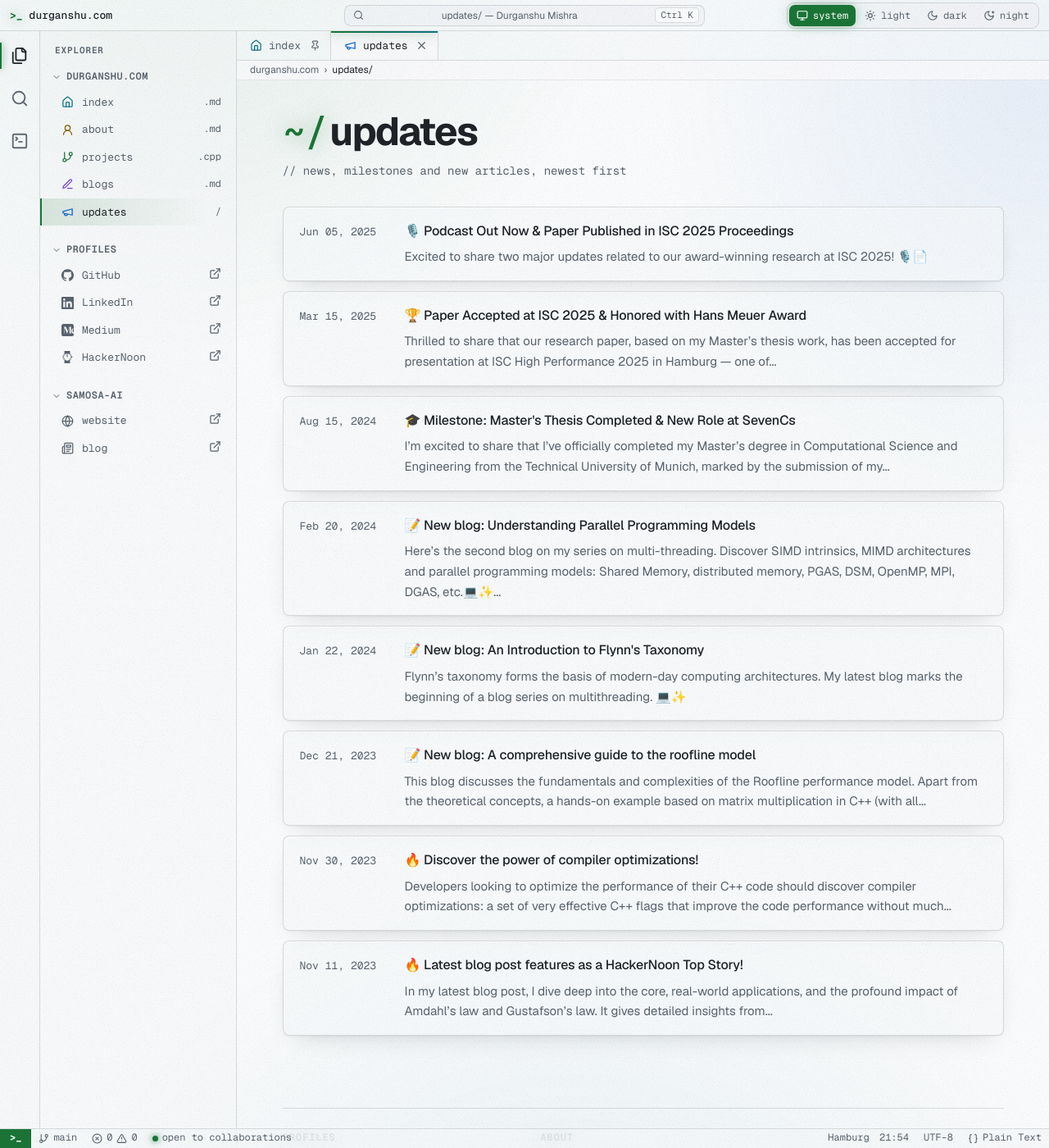
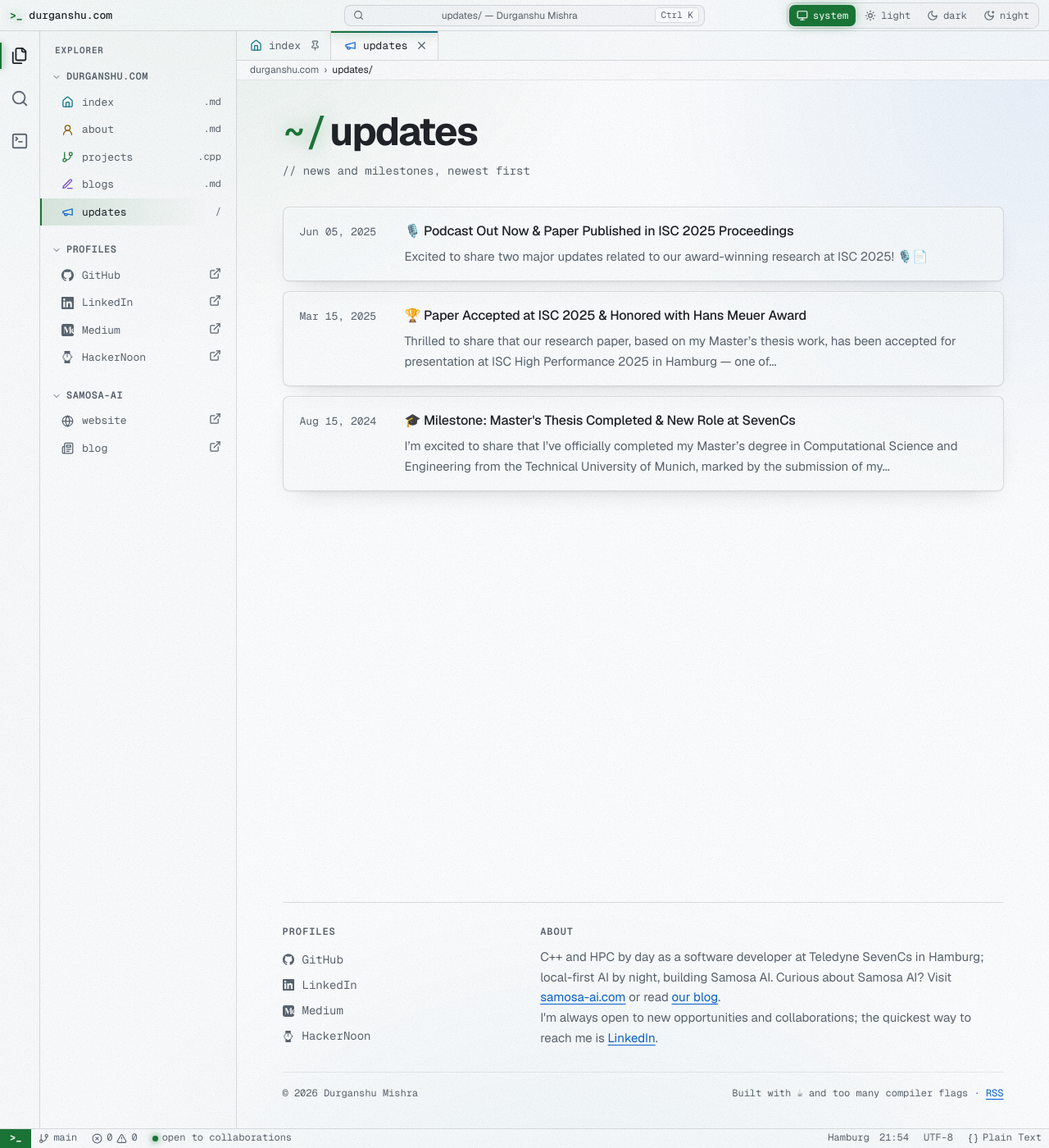
Before and after one commit to Durganshu/durganshu.github.io, a Jekyll site: the page built from docs/updates.html, in a window 1280 px wide and 1400 px high. Shown: the whole window at 82% size. Built offline with Jekyll 4.4.1, drawn with Linux system fonts in a browser that asks for light colours.

Commit message:
Remove the "new blog post" updates; keep news and milestones
The five updates that only announced articles (Amdahl & Gustafson, compiler
optimizations, roofline model, Flynn's taxonomy, parallel programming models)
are gone. The articles live on Medium and HackerNoon, which the blogs page
already links to.

Their current /updates/<name>/ URLs and the legacy /jekyll/update/... URLs now
redirect to the blogs page, so existing links keep working. Updates now holds
only news: the master's thesis milestone, the ISC 2025 paper and Hans Meuer
Award, and the HPCwire podcast. The copy on the blogs and updates pages no
longer promises new articles under updates.

Co-Authored-By: Claude Opus 5.5 <noreply@anthropic.com>
Claude-Session: https://claude.ai/code/session_012fmj8h91JtLxeFAGKginxB

```diff
--- a/docs/_posts/2023-11-11-amdahl-gustafson-top-story.markdown
+++ /dev/null
@@ -1,12 +0,0 @@
----
-title:  "Latest blog post features as a HackerNoon Top Story!"
-date:   2023-11-11 18:00:00 +0100
-icon: "🔥"
-redirect_from:
-  - /jekyll/update/2023/11/11/second-blog-post.html
----
-In my latest blog post, I dive deep into the core, real-world applications, and the profound impact of Amdahl's law and Gustafson's law. It gives detailed insights from the original research, the math, and the practical applications, including scaling tests in Computational Fluid Dynamics using a solver co-developed by my friends and me.
-
-The blog post has been selected as one of the top stories on [HackerNoon.com](https://hackernoon.com/) and features on the home page of the popular website. It is available in 12 languages.
-
-Read the full story on [HackerNoon](https://hackernoon.com/a-deep-dive-into-amdahls-law-and-gustafsons-law) and [Medium](https://medium.com/@durganshu/a-deep-dive-into-amdahls-law-and-gustafson-s-law-33c6313020bc).
--- a/docs/_posts/2023-11-30-compiler-optimizations-top-story.markdown
+++ /dev/null
@@ -1,12 +0,0 @@
----
-title:  "Discover the power of compiler optimizations!"
-date:   2023-11-30 18:00:00 +0100
-icon: "🔥"
-redirect_from:
-  - /jekyll/update/2023/11/30/third-blog-post.html
----
-Developers looking to optimize the performance of their C++ code should discover compiler optimizations: a set of very effective C++ flags that improve the code performance without much effort. The only prerequisite is that you know what you're doing. Explore flags suitable for Intel C++ compilers such as -fno-alias, -xHost, -xCORE-AVX512, IPO, etc, with a hands-on showdown on a Jacobi iteration C++ code. My latest blog post talks in detail about a set of very useful compiler flags, compatible with Intel C++ Compiler.
-
-The blog post has been selected as one of the top stories on [HackerNoon.com](https://hackernoon.com/) and features on the home page of the popular website. It is available in 12 languages.
-
-Read the full story on [HackerNoon](https://hackernoon.com/compiler-optimizations-boosting-code-performance-with-minimum-tweaks) and [Medium](https://medium.com/nerd-for-tech/compiler-optimizations-boosting-code-performance-without-doing-much-95f1182a5757).
--- a/docs/_posts/2023-12-21-roofline-model-guide.markdown
+++ /dev/null
@@ -1,11 +0,0 @@
----
-title:  "New blog: A comprehensive guide to the roofline model"
-date:   2023-12-21 18:00:00 +0100
-icon: "📝"
-redirect_from:
-  - /jekyll/update/2023/12/21/forth-blog-post.html
----
-This blog discusses the fundamentals and complexities of the Roofline performance model. Apart from the theoretical concepts, a
-hands-on example based on matrix multiplication in C++ (with all the relevant calculations) is showcased for better understanding.
-
-Read the full story on [HackerNoon](https://hackernoon.com/understanding-the-roofline-model) and [Medium](https://medium.com/nerd-for-tech/a-comprehensive-guide-to-the-roofline-model-fddaa506ce2b).
--- a/docs/_posts/2024-01-22-flynns-taxonomy.markdown
+++ /dev/null
@@ -1,12 +0,0 @@
----
-title:  "New blog: An Introduction to Flynn's Taxonomy"
-date:   2024-01-22 18:00:00 +0100
-icon: "📝"
-redirect_from:
-  - /jekyll/update/2024/01/22/fifth-blog-post.html
----
-Flynn's taxonomy forms the basis of modern-day computing architectures. My latest blog marks the beginning of a blog series on multithreading. 💻✨
-
-Discover SISD, SIMD, MISD, and MIMD architectures. These form the basis of the parallel programming models and are crucial for digging deep into threading fundamentals.
-
-The story is available on [Medium](https://medium.datadriveninvestor.com/towards-multithreading-an-introduction-to-flynns-taxonomy-bee0761ac90b) and [HackerNoon](https://hackernoon.com/flynns-taxonomy-and-the-concept-of-multithreading).
--- a/docs/_posts/2024-02-20-parallel-programming-models.markdown
+++ /dev/null
@@ -1,10 +0,0 @@
----
-title:  "New blog: Understanding Parallel Programming Models"
-date:   2024-02-20 11:00:00 +0100
-icon: "📝"
-redirect_from:
-  - /jekyll/update/2024/02/20/sixth-blog-post.html
----
-Here's the second blog on my series on multi-threading. Discover SIMD intrinsics, MIMD architectures and parallel programming models: Shared Memory, distributed memory, PGAS, DSM, OpenMP, MPI, DGAS, etc.💻✨
-
-The story is available on [Medium](https://medium.datadriveninvestor.com/understanding-parallel-programming-models-4f3e1c4c8637) and [HackerNoon](https://hackernoon.com/navigating-the-parallel-programming-landscape-a-deep-dive-into-simd-and-mimd-architectures).
--- a/docs/blogs.html
+++ b/docs/blogs.html
@@ -39,4 +51,4 @@ description: Durganshu Mishra writes about parallel computing, performance and l
   </li>
 </ul>
 
-<p class="page-note fade-in">Curious about Samosa AI itself? Visit <a href="{{ site.data.samosa.website }}" target="_blank" rel="noopener">samosa-ai.com</a>. New articles and milestones also show up under <a href="{{ '/updates/' | relative_url }}">updates</a>.</p>
+<p class="page-note fade-in">Curious about Samosa AI itself? Visit <a href="{{ site.data.samosa.website }}" target="_blank" rel="noopener">samosa-ai.com</a>. News and milestones show up under <a href="{{ '/updates/' | relative_url }}">updates</a>.</p>
--- a/docs/updates.html
+++ b/docs/updates.html
@@ -3,10 +3,10 @@ layout: default
 title: Updates
 nav_key: updates
 permalink: /updates/
-description: News, milestones and new articles from Durganshu Mishra.
+description: "News and milestones from Durganshu Mishra: awards, papers, talks and career moves."
 ---
 <h1 class="page-title fade-in"><span class="prompt">~/</span>updates</h1>
-<p class="page-subtitle fade-in">// news, milestones and new articles, newest first</p>
+<p class="page-subtitle fade-in">// news and milestones, newest first</p>
 
 <ul class="updates-list fade-in-stagger">
   {%- for post in site.posts %}
```
Also changed, not shown: other parts of docs/blogs.html (+12 -0 lines).
